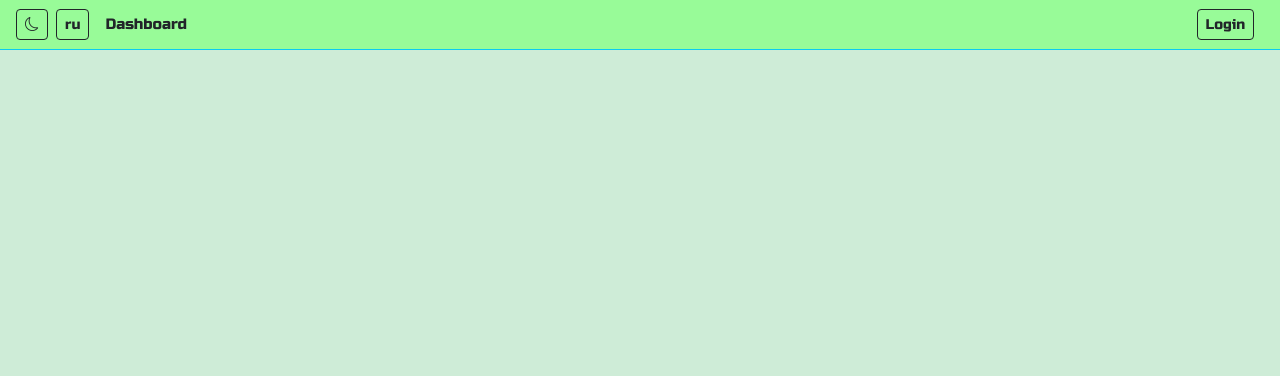
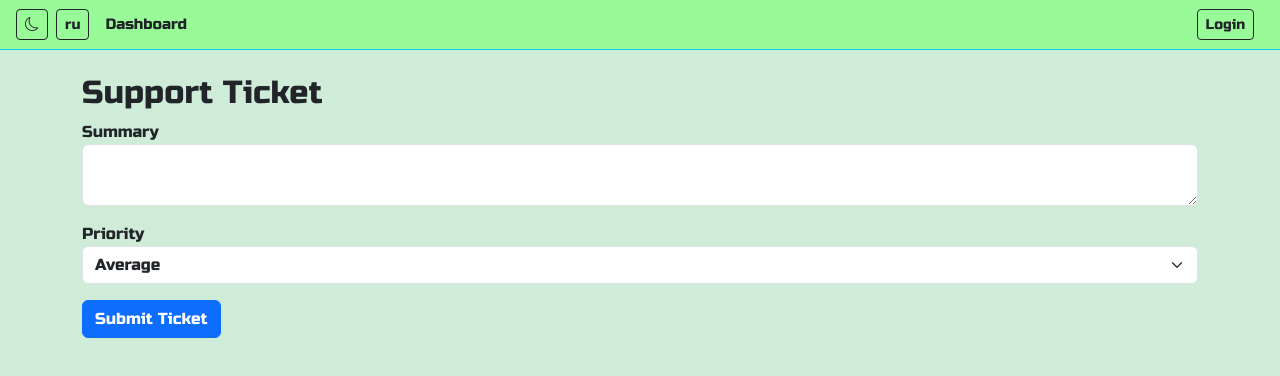
Before and after one commit to Rekhni/customizable_forms_app, a React (Vite) app: page /support in a window 1280 px wide. Before the commit this address had no page. Shown: the top 376 px of the page. Built offline with nearby package versions, Linux system fonts and the light colour scheme; no server answers; a web font is replaced by a local one.

Commit message:
integrated power automate

```diff
--- a/src/App.jsx
+++ b/src/App.jsx
@@ -11,6 +11,7 @@ import FillOutForms from "./pages/FillOutForms";
 import Users from './pages/Users';
 import SearchResults from "./pages/SearchResults";
 import FormDetails from "./pages/FormDetails";
+import SupportTicket from "./pages/SupportTicket";
 import './App.css';
 import { useState, useEffect } from "react";
 
@@ -42,6 +43,7 @@ function App() {
       <div className={`${isDark ? 'bg-theme-dark' : 'bg-theme-light'}`} style={{ minHeight: '100vh' }}>
         <Routes>
           <Route path="/" element={<Dashboard isDark={isDark} lang={language} backupImg={backupImg} />} />
+          <Route path="/support" element={<SupportTicket isDark={isDark} lang={language} />} />
           <Route path="/login" element={<Login isDark={isDark} lang={language} />}/>
           <Route path="/register" element={<Register isDark={isDark} lang={language} />} />
           <Route path="/templates/new" element={<PrivateRoute> <CreateTemplateWithQuestions isDark={isDark} lang={language} /> </PrivateRoute>}/>
--- a/src/components/Navbar.jsx
+++ b/src/components/Navbar.jsx
@@ -46,6 +46,8 @@ export default function Navbar({ isDark, onToggleTheme, lang, onToggleLanguage }
                 <button onClick={onToggleLanguage} className={`btn ${isDark ? 'btn-outline-dark text-white border-white' : 'btn-outline-light text-dark border-dark'} btn-sm ms-auto`} style={{ marginLeft: '10px' }}>
                     {lang === 'en' ? <span>ru</span> : <span>en</span>}
                 </button>
+
+
         </div>
 
         <Link className={`navbar-brand ms-3 ${isDark ? 'text-white' : 'text-dark'}`} to="/" style={{ fontSize: '15px' }}>
@@ -64,6 +66,9 @@ export default function Navbar({ isDark, onToggleTheme, lang, onToggleLanguage }
 
             {(isAdmin || user?.id) && (
                 <>
+                <li className="nav-item">
+                    <Link to="/support" className={`nav-link ${isDark ? 'text-white' : 'text-dark'}`}>{lang === 'en' ? 'Create Support Ticket' : 'Создать тикет'}</Link>
+                </li>
                 <li className="nav-item">
                     <Link to="/filled-forms" className={`nav-link ${isDark ? 'text-white' : 'text-dark'}`}>
                         {lang === 'en' ? 'Filled-out Forms' : 'Заполненные формы'}
--- /dev/null
+++ b/src/pages/SupportTicket.jsx
@@ -0,0 +1,73 @@
+import { useState } from 'react';
+// import { useLocation } from 'react-router-dom';
+import axios from 'axios';
+
+export default function SupportTicket({ isDark, lang }) {
+  const [summary, setSummary] = useState('');
+  const [priority, setPriority] = useState('Average');
+  const [submitting, setSubmitting] = useState(false);
+  const [fileLink, setFileLink] = useState(null);
+//   const location = useLocation();
+  const API = import.meta.env.VITE_API_URL;
+  const token = localStorage.getItem('token');
+  const user = JSON.parse(localStorage.getItem('user'));
+
+  const handleSubmit = async (e) => {
+    e.preventDefault();
+    setSubmitting(true);
+
+    const payload = {
+      userName: user?.name || 'Unknown',
+      summary,
+      priority,
+      pageUrl: window.location.href,
+      templateTitle: '', // You can dynamically fill this if needed
+    };
+
+    try {
+      const res = await axios.post(`${API}/support/upload`, payload, {
+        headers: { Authorization: `Bearer ${token}` }
+      });
+
+      alert(lang === 'en' ? 'Ticket submitted successfully' : 'Заявка успешно отправлена');
+      setFileLink(res.data.fileLink);
+      setSummary('');
+      setPriority('Average');
+    } catch (err) {
+      console.error("Submission failed:", err);
+      alert(lang === 'en' ? 'Failed to submit ticket' : 'Не удалось отправить заявку');
+    } finally {
+      setSubmitting(false);
+    }
+  };
+
+  return (
+    <div className={`container pt-4 ${isDark ? 'text-white' : 'text-dark'}`}>
+      <h2>{lang === 'en' ? 'Support Ticket' : 'Тикет поддержки'}</h2>
+      <form onSubmit={handleSubmit}>
+        <div className="mb-3">
+          <label>{lang === 'en' ? 'Summary' : 'Описание'}</label>
+          <textarea className="form-control" value={summary} onChange={e => setSummary(e.target.value)} required />
+        </div>
+        <div className="mb-3">
+          <label>{lang === 'en' ? 'Priority' : 'Приоритет'}</label>
+          <select className="form-select" value={priority} onChange={e => setPriority(e.target.value)}>
+            <option value="High">{lang === 'en' ? 'High' : 'Высокий'}</option>
+            <option value="Average">{lang === 'en' ? 'Average' : 'Средний'}</option>
+            <option value="Low">{lang === 'en' ? 'Low' : 'Низкий'}</option>
+          </select>
+        </div>
+        <button className="btn btn-primary" disabled={submitting}>
+          {submitting ? (lang === 'en' ? 'Submitting...' : 'Отправляется...') : (lang === 'en' ? 'Submit Ticket' : 'Отправить тикет')}
+        </button>
+      </form>
+
+      {fileLink && (
+        <div className="alert alert-success mt-3">
+          {lang === 'en' ? 'View uploaded file:' : 'Посмотреть загруженный файл:'}{' '}
+          <a href={fileLink} target="_blank" rel="noopener noreferrer">{fileLink}</a>
+        </div>
+      )}
+    </div>
+  );
+}
```
